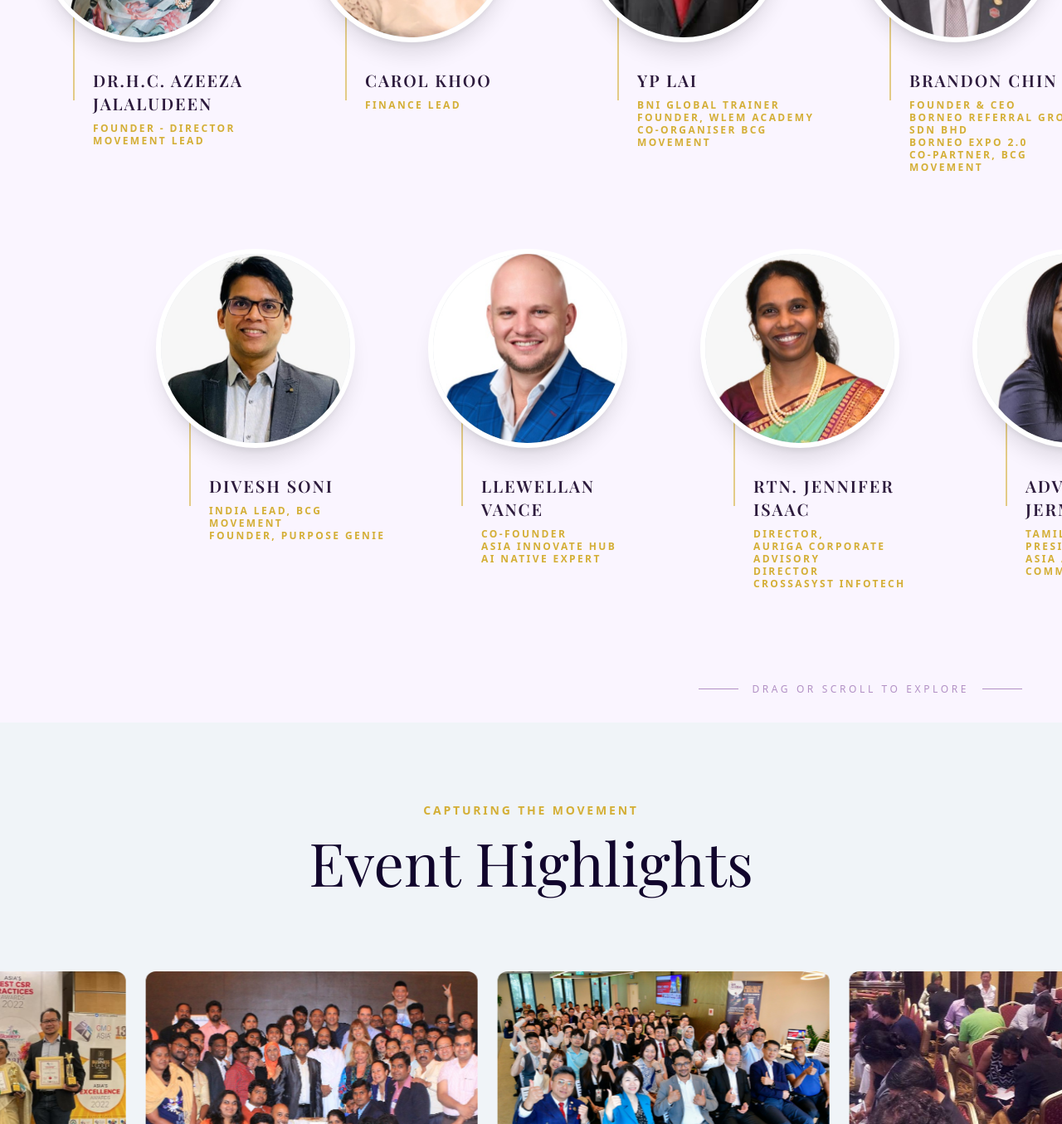
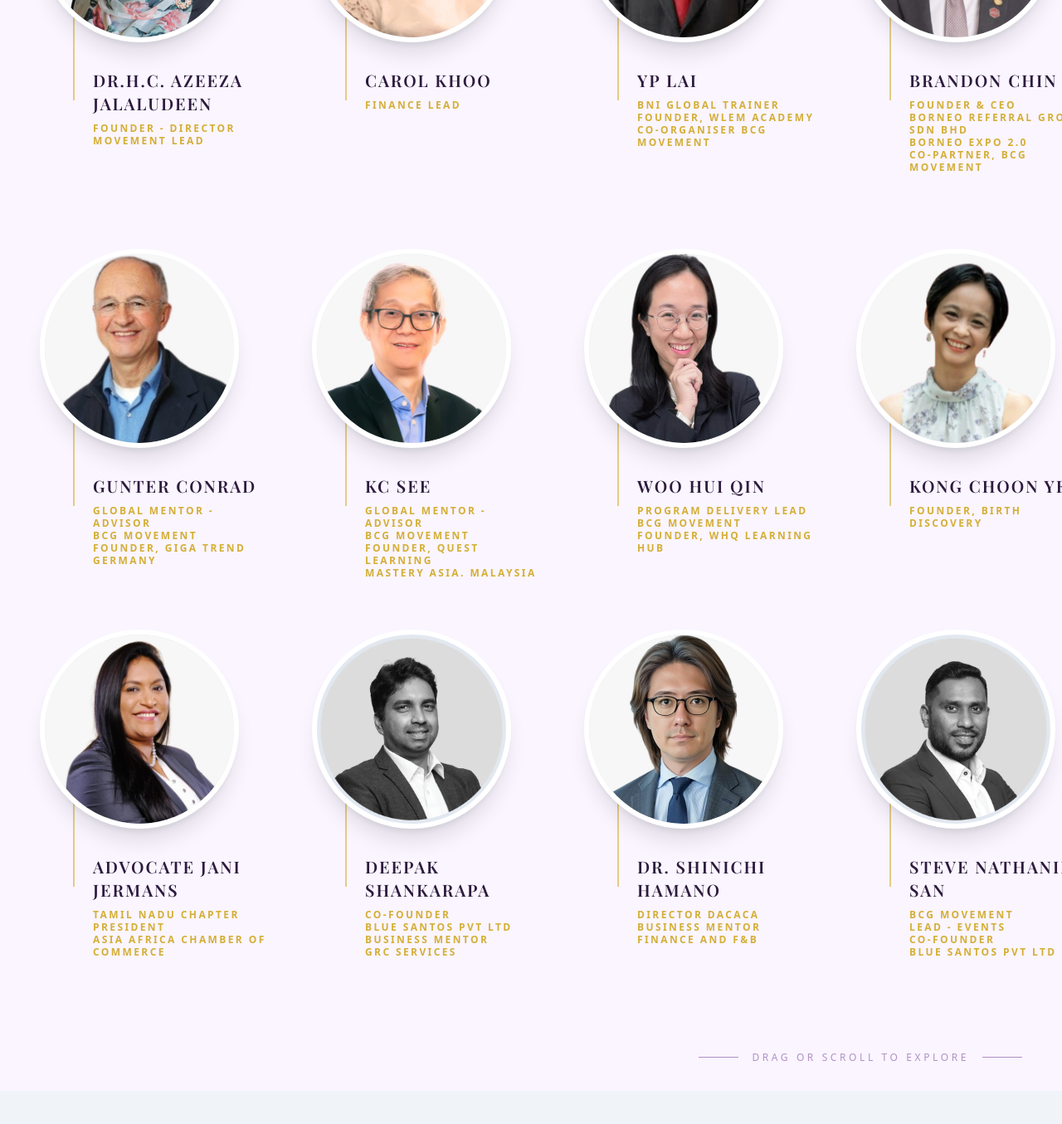
Before and after one commit to aksharkh/Business-C-Nergy-Grow-Movement-2026, a React (Vite) app: page / in a window 1280 px wide. Shown: the part 4836-6191 px from the top of the page at 83% size. Built offline with nearby package versions, Linux system fonts and the light colour scheme; a web font is replaced by a local one.

Commit message:
aligned mentors and made 3 rows from 2 rows in the mentor section

```diff
--- a/src/sections/Mentors.tsx
+++ b/src/sections/Mentors.tsx
@@ -39,17 +39,21 @@ const MentorCard = ({ mentor }: { mentor: any }) => (
   </a>
 );
 
-const firstRow = mentorsData.slice(0, 11);
-const secondRow = mentorsData.slice(11);
+const row1 = mentorsData.slice(0, 7);
+const row2 = mentorsData.slice(7, 14);
+const row3 = mentorsData.slice(14, 21);
 
-// One unified block containing exactly both rows so they scroll flawlessly together
+// One unified block containing exactly the rows so they scroll flawlessly together
 const MentorsBlock = forwardRef<HTMLDivElement, {}>((_, ref) => (
   <div ref={ref} className="flex flex-col gap-6 md:gap-12 w-max shrink-0">
     <div className="flex gap-4 md:gap-12">
-      {firstRow.map((m, i) => <MentorCard key={`r1-${i}`} mentor={m} />)}
+      {row1.map((m, i) => <MentorCard key={`r1-${i}`} mentor={m} />)}
     </div>
-    <div className="flex gap-4 md:gap-12 ml-[30px] md:ml-[140px]">
-      {secondRow.map((m, i) => <MentorCard key={`r2-${i}`} mentor={m} />)}
+    <div className="flex gap-4 md:gap-12">
+      {row2.map((m, i) => <MentorCard key={`r2-${i}`} mentor={m} />)}
+    </div>
+    <div className="flex gap-4 md:gap-12">
+      {row3.map((m, i) => <MentorCard key={`r3-${i}`} mentor={m} />)}
     </div>
   </div>
 ));
```
